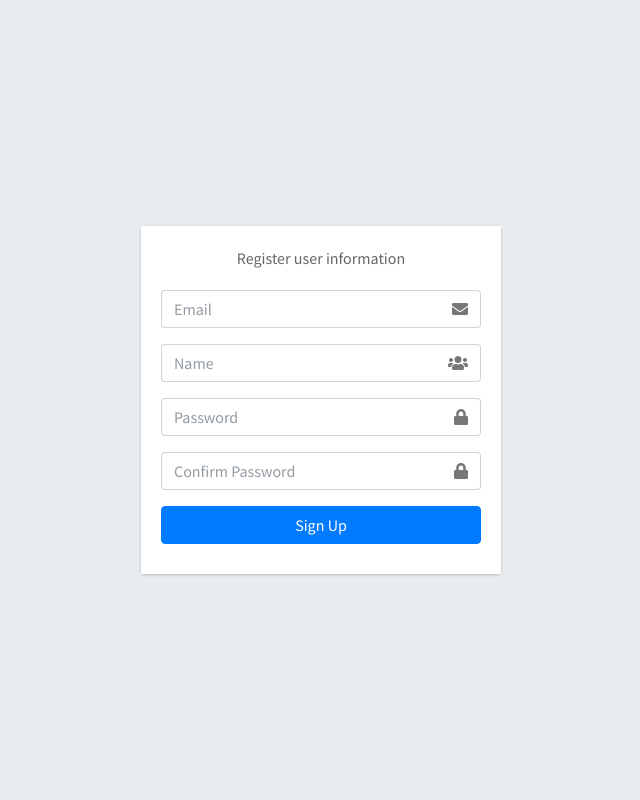
After one commit to kkamikoon/flask-socketio-chat, a Flask app: page /sign/up in a window 1280 px wide. The commit adds this page. Shown: the whole page, without its empty margins (319-959 px from the left). Run offline with Flask 2, Linux system fonts and the light colour scheme; some libraries are stand-ins or nearby versions.

Commit message:
ADD jinja global function and sign function

```diff
--- a/app/config.py
+++ b/app/config.py
@@ -4,4 +4,8 @@ import os
 class Config(object):
     # Session(Redis) Settings
     SESSION_COOKIE_NAME = "FLASK-SOCKETIO-CHAT-DEMO"
-    SESSION_TYPE = "redis"
+    SESSION_TYPE = "filesystem"
+    SECRET_KEY = "FL4Sk-S0CK3TI0-CH4T-D3M0-S3CR3T-K3Y"
+
+    SQLALCHEMY_DATABASE_URI = f"sqlite:///demo.db"
+    SQLALCHEMY_TRACK_MODIFICATIONS = False
--- a/app/main/__init__.py
+++ b/app/main/__init__.py
@@ -7,9 +7,11 @@ from flask import current_app as app
 from flask import Blueprint, render_template, send_file, abort
 from flask import send_from_directory
 
-from app.main import socket
 
 main = Blueprint("main", __name__)
+
+from app.main import socket
+from app.main import sign
 
 
 @main.route("/", methods=['GET'])
--- /dev/null
+++ b/app/main/sign.py
@@ -0,0 +1,82 @@
+import hashlib
+from flask import current_app as app
+from flask import (
+    request,
+    flash,
+    redirect,
+    render_template,
+    url_for
+)
+from app.model import db, Users
+from app.utils.security.auth import (
+    signin_user,
+    signout_user
+)
+
+from app.main import main
+
+
+@main.route("/sign/in", methods=['GET', 'POST'])
+def signin():
+    if request.method == "POST":
+        email = request.form.get("email", default="", type=str)
+        password = hashlib.sha3_512(request.form.get("password", type=str).encode()).hexdigest()
+
+        # Query example 1
+        user_info = db.session.query(
+            Users.email,
+            Users.name,
+        ).filter(
+            Users.email == email,
+            Users.password == password
+        ).one_or_none()
+
+        if user_info == None:
+            return redirect(url_for(".signin"))
+        else:
+            signin_user(user_info)
+            return redirect(url_for(".index"))
+
+    return render_template(f"signin.html")
+
+
+@main.route("/sign/up", methods=['GET', 'POST'])
+def signup():
+    if request.method == "POST":
+        name = request.form.get("name", default="", type=str)
+        email = request.form.get("email", default="", type=str)
+        password = hashlib.sha3_512(request.form.get("password", type=str).encode()).hexdigest()
+        confirm = hashlib.sha3_512(request.form.get("confirm", type=str).encode()).hexdigest()
+
+        if confirm != password:
+            return redirect(url_for(".signin"))
+
+        # Query example 2 - Check unique user
+        obj = Users.query.filter_by(email=email).one_or_none()
+        if obj != None:
+            print(f"No unique!!!!!!!!!!!!!")
+            return redirect(url_for(".signin"))
+
+        user = Users(email=email, name=name, password=password)
+
+        try:
+            db.session.add(user)
+            db.session.commit()
+        except Exception as e:
+            print(f"[-] failed to add user {e}")
+            db.session.rollback()
+            return redirect(url_for(".signup"))
+        else:
+            db.session.commit()
+
+        print("GOOOOD", user)
+        return redirect(url_for('.signin'))
+
+
+    return render_template(f"signup.html")
+
+
+@main.route("/sign/out", methods=['GET'])
+def signout():
+    signout_user()
+    return render_template(f"index.html")
--- a/app/templates/layout.html
+++ b/app/templates/layout.html
@@ -63,14 +63,16 @@
     <!-- Sidebar -->
     <div class="sidebar">
       <!-- Sidebar user panel (optional) -->
+      {% if authed() %}
       <div class="user-panel mt-3 pb-3 mb-3 d-flex">
         <div class="image">
           <img src="{{url_for('main.statics', path='img/user2-160x160.jpg')}}" class="img-circle elevation-2" alt="User Image">
         </div>
         <div class="info">
-          <a href="#" class="d-block">Alexander Pierce</a>
+          <a href="#" class="d-block">{{get_user().name}}</a>
         </div>
       </div>
+      {% endif %}
 
       <!-- Sidebar Menu -->
       <nav class="mt-2">
@@ -84,7 +86,7 @@
                 </a>
               </li>
               <li class="nav-item">
-                <a href="/sign" class="nav-link">
+                <a href="/sign/in" class="nav-link">
                   <i class="fas fa-users"></i>
                   <p> Sign </p>
                 </a>
--- /dev/null
+++ b/app/templates/signup.html
@@ -0,0 +1,64 @@
+<!DOCTYPE html>
+<html lang="en">
+<head>
+  <meta charset="utf-8">
+  <meta name="viewport" content="width=device-width, initial-scale=1">
+  <title>Sign In</title>
+
+  {% include 'css.html' %}
+
+</head>
+<body class="hold-transition login-page">
+<div class="login-box">
+  <div class="card">
+    <div class="card-body login-card-body">
+      <p class="login-box-msg">Register user information</p>
+
+      <form action="/sign/up" method="post">
+        <div class="input-group mb-3">
+          <input type="email" name="email" class="form-control" placeholder="Email">
+          <div class="input-group-append">
+            <div class="input-group-text">
+              <span class="fas fa-envelope"></span>
+            </div>
+          </div>
+        </div>
+        <div class="input-group mb-3">
+          <input type="name" name="name" class="form-control" placeholder="Name">
+          <div class="input-group-append">
+            <div class="input-group-text">
+              <span class="fas fa-users"></span>
+            </div>
+          </div>
+        </div>
+        <div class="input-group mb-3">
+          <input type="password" name="password" class="form-control" placeholder="Password">
+          <div class="input-group-append">
+            <div class="input-group-text">
+              <span class="fas fa-lock"></span>
+            </div>
+          </div>
+        </div>
+        <div class="input-group mb-3">
+          <input type="password" name="confirm" class="form-control" placeholder="Confirm Password">
+          <div class="input-group-append">
+            <div class="input-group-text">
+              <span class="fas fa-lock"></span>
+            </div>
+          </div>
+        </div>
+        <div class="row">
+          <div class="col-12" style="margin-bottom: 10px;">
+            <button type="submit" class="btn btn-primary btn-block">Sign Up</button>
+          </div>
+        </div>
+      </form>
+    </div>
+    <!-- /.login-card-body -->
+  </div>
+</div>
+<!-- /.login-box -->
+
+{% include 'js.html' %}
+</body>
+</html>
```
Also changed, not shown: app/__init__.py (+14 -10 lines), app/main/socket.py (+10 -6 lines), app/model/__init__.py (added, +13 -0 lines), app/templates/signin.html (added, +51 -0 lines), app/utils/initialization/__init__.py (added, +9 -0 lines), app/utils/security/auth.py (added, +15 -0 lines), app/utils/user/__init__.py (added, +14 -0 lines), app/utils/__init__.py (added), app/utils/security/__init__.py (added).
